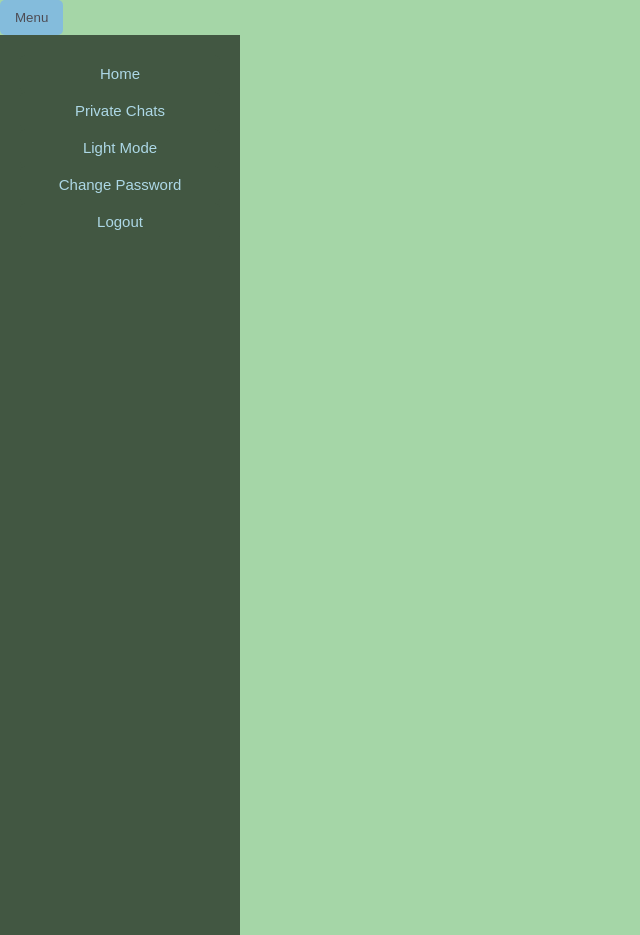
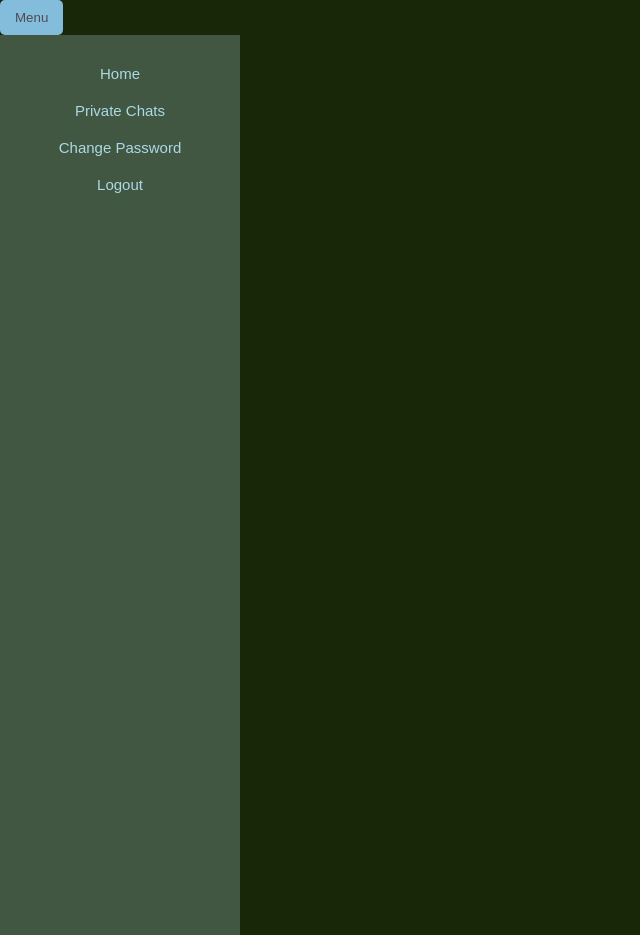
Before and after one commit to Brysonflowers/Echo-Chat, a Django app: a page that uses textingproject/echochatapp/templates/nav-bar.html in a window 1280 px wide. Shown: the whole page, without its empty margins (0-640 px from the left). Run offline with Django 5.2, Linux system fonts and the light colour scheme.

Commit message:
Feat: Remove theme toggle and revert to original dark green background
Removed the light/dark mode toggle button from  and reverted the default  background color in  to the original dark green. This ensures a consistent dark theme by default.

```diff
--- a/textingproject/echochatapp/static/css/styles.css
+++ b/textingproject/echochatapp/static/css/styles.css
@@ -1,6 +1,6 @@
 body {
     font-family: Arial, sans-serif;
-    background-color: #A5D6A7; /* Default green background */
+    background-color: #192709; /* Original dark green background */
     margin: 0;
     padding: 0;
     color: #4e4c54; /* Default text color */
--- a/textingproject/echochatapp/templates/nav-bar.html
+++ b/textingproject/echochatapp/templates/nav-bar.html
@@ -3,7 +3,6 @@
     <ul>
         <li><a><button type="button" onclick="home_page()">Home</button></a></li>
         <li><a href="{% url 'private_chats' %}"><button>Private Chats</button></a></li>
-        <li><a><button id="theme-toggle">Light Mode</button></a></li>
         <li><a href="{% url 'password_change' %}"><button>Change Password</button></a></li>
         <li><a><form action="{% url 'logout' %}" method="post">{% csrf_token %}<button>Logout</button></form></a></li>
     </ul>
```
